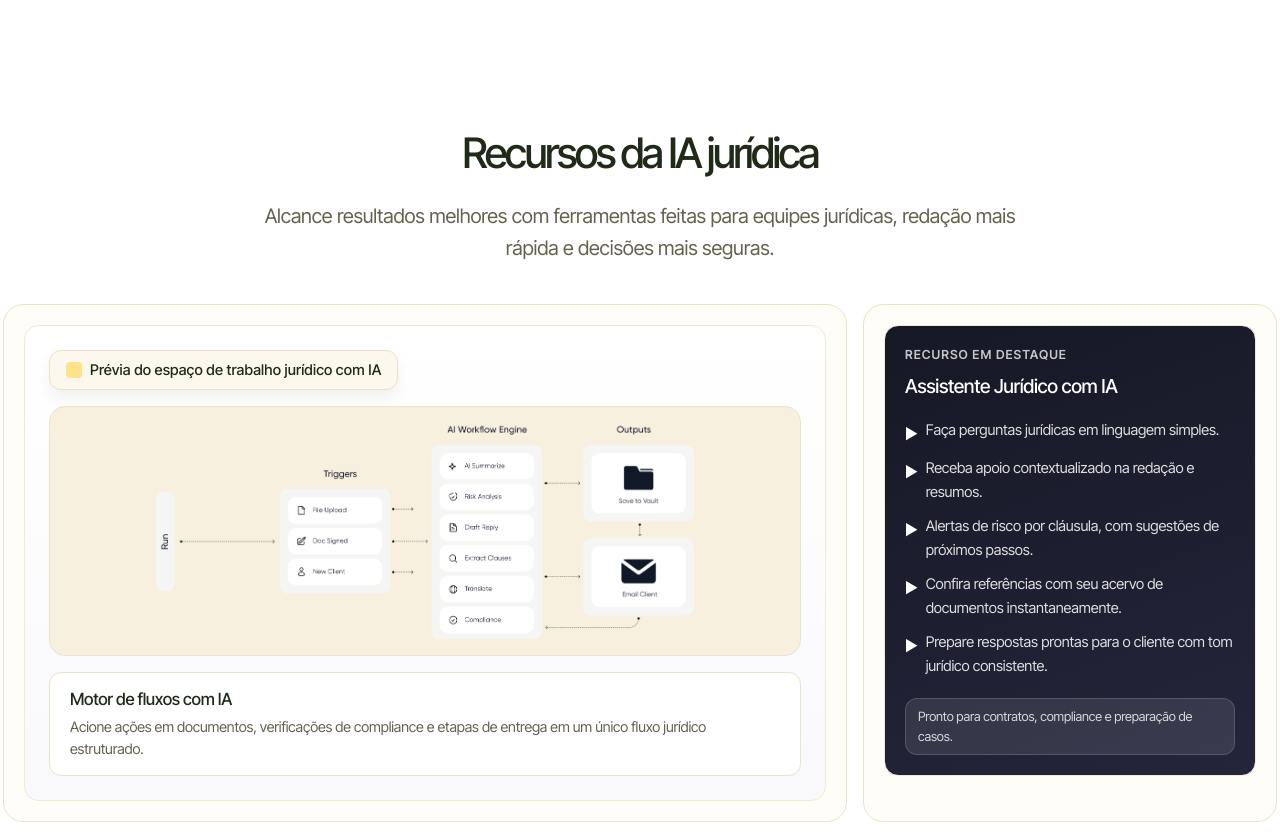
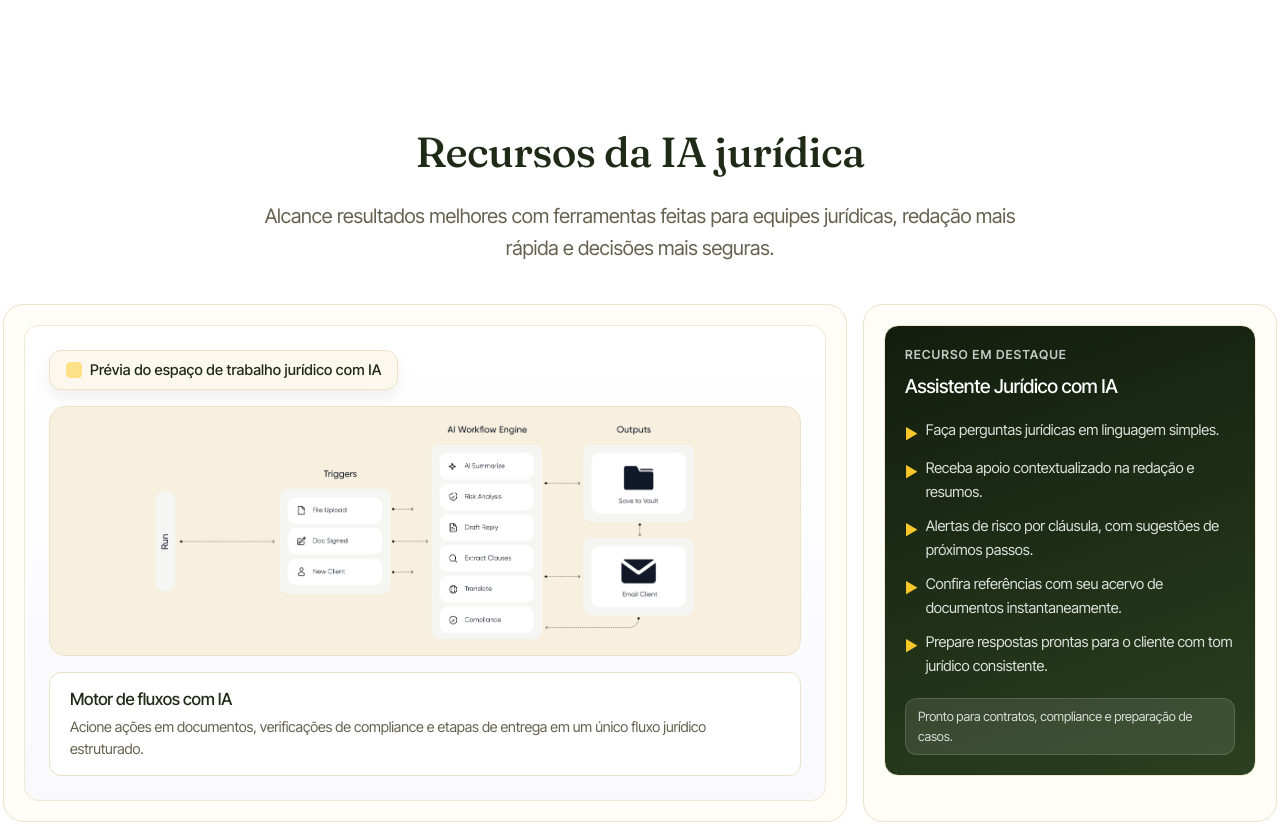
Before and after one commit to marciorosa/pequi, a Next.js app: page / in a window 1280 px wide. Shown: the part 1940-2777 px from the top of the page. Built offline with nearby package versions, Linux system fonts and the light colour scheme; no server answers; a web font is replaced by a local one.

Commit message:
Interface

```diff
--- a/app/components/landingpage/FeaturesSection.tsx
+++ b/app/components/landingpage/FeaturesSection.tsx
@@ -65,15 +65,15 @@ export default function FeaturesSection() {
           </article>
 
           <article className="landing-card lg:col-span-4 p-4 md:p-5">
-            <div className="rounded-[0.9rem] border border-castanha-150 bg-[linear-gradient(160deg,#171825_0%,#23253b_100%)] p-5 text-white">
+            <div className="rounded-[0.9rem] border border-castanha-150 bg-[linear-gradient(160deg,var(--cerrado-950)_0%,var(--cerrado-800)_100%)] p-5 text-white">
               <p className="text-[0.78rem] font-semibold uppercase tracking-[0.08em] text-white/75">Recurso em destaque</p>
               <h4 className="mt-2 text-[1.2rem] font-medium leading-snug">Assistente Jurídico com IA</h4>
               <ul className="mt-5 space-y-2.5 text-[0.92rem] leading-relaxed text-white/85">
-                <li className="flex items-start gap-2"><span className="mt-1 text-white">▶</span><span>Faça perguntas jurídicas em linguagem simples.</span></li>
-                <li className="flex items-start gap-2"><span className="mt-1 text-white">▶</span><span>Receba apoio contextualizado na redação e resumos.</span></li>
-                <li className="flex items-start gap-2"><span className="mt-1 text-white">▶</span><span>Alertas de risco por cláusula, com sugestões de próximos passos.</span></li>
-                <li className="flex items-start gap-2"><span className="mt-1 text-white">▶</span><span>Confira referências com seu acervo de documentos instantaneamente.</span></li>
-                <li className="flex items-start gap-2"><span className="mt-1 text-white">▶</span><span>Prepare respostas prontas para o cliente com tom jurídico consistente.</span></li>
+                <li className="flex items-start gap-2"><span className="mt-1 text-pequi-400">▶</span><span>Faça perguntas jurídicas em linguagem simples.</span></li>
+                <li className="flex items-start gap-2"><span className="mt-1 text-pequi-400">▶</span><span>Receba apoio contextualizado na redação e resumos.</span></li>
+                <li className="flex items-start gap-2"><span className="mt-1 text-pequi-400">▶</span><span>Alertas de risco por cláusula, com sugestões de próximos passos.</span></li>
+                <li className="flex items-start gap-2"><span className="mt-1 text-pequi-400">▶</span><span>Confira referências com seu acervo de documentos instantaneamente.</span></li>
+                <li className="flex items-start gap-2"><span className="mt-1 text-pequi-400">▶</span><span>Prepare respostas prontas para o cliente com tom jurídico consistente.</span></li>
               </ul>
               <div className="mt-5 rounded-xl border border-white/15 bg-white/10 px-3 py-2 text-[0.8rem] text-white/80 transition-all duration-300 hover:border-white/30 hover:bg-white/15">
                 Pronto para contratos, compliance e preparação de casos.
--- a/app/globals.css
+++ b/app/globals.css
@@ -107,7 +107,7 @@
   --ring: var(--pequi-500);
   --font-gilroy: var(--font-inter-tight);
   --font-landing: var(--font-inter-tight);
-  --font-heading: var(--font-gilroy);
+  --font-heading: var(--font-fraunces), Georgia, 'Times New Roman', serif;
 }
 
 @theme inline {
@@ -188,11 +188,17 @@
 
   h1,
   h2,
-  h3,
+  h3 {
+    font-family: var(--font-heading);
+    font-weight: 500;
+    letter-spacing: -0.015em;
+    font-optical-sizing: auto;
+  }
+
   h4,
   h5,
   h6 {
-    font-family: var(--font-heading);
+    font-family: var(--font-sans);
     font-weight: 500;
     letter-spacing: -0.02em;
   }
@@ -307,16 +313,16 @@
 
 .btn-primary-gradient {
   background: linear-gradient(189deg, var(--pequi-300) 10%, var(--pequi-500) 55%, var(--pequi-600) 100%) !important;
-  box-shadow: 0 4px 12px 0 rgba(176, 127, 4, 0.28), 0 -2px 2px 0 rgba(135, 97, 10, 0.45) inset !important;
+  box-shadow: 0 1px 2px 0 rgba(60, 45, 10, 0.08) !important;
   color: var(--pq-on-brand) !important;
-  font-weight: 600;
+  font-weight: 500;
   transition: all 250ms ease !important;
 }
 
 .btn-primary-gradient:hover {
-  transform: translateY(-2px) !important;
-  filter: brightness(1.04) saturate(1.05) !important;
-  box-shadow: 0 10px 24px rgba(176, 127, 4, 0.32), 0 -2px 2px 0 rgba(135, 97, 10, 0.45) inset !important;
+  transform: translateY(-1px) !important;
+  filter: brightness(1.03) !important;
+  box-shadow: 0 2px 6px 0 rgba(60, 45, 10, 0.10) !important;
 }
 
 .btn-primary-gradient:active {
@@ -616,9 +622,6 @@ details[open] .faqMinus {
 
 /* Landing page font scope: enforce Gilroy on headings too */
 .landing-gilroy,
-.landing-gilroy h1,
-.landing-gilroy h2,
-.landing-gilroy h3,
 .landing-gilroy h4,
 .landing-gilroy h5,
 .landing-gilroy h6,
@@ -630,16 +633,31 @@ details[open] .faqMinus {
   font-family: var(--font-landing), system-ui, sans-serif !important;
 }
 
+/* Títulos da landing usam a fonte de títulos (Fraunces) */
+.landing-gilroy h1,
+.landing-gilroy h2,
+.landing-gilroy h3 {
+  font-family: var(--font-heading) !important;
+  font-optical-sizing: auto;
+  letter-spacing: -0.015em;
+}
+
+.landing-gilroy h1 span,
+.landing-gilroy h2 span,
+.landing-gilroy h3 span {
+  font-family: inherit !important;
+}
+
 .landing-primary-btn {
   border-radius: 29.51363rem;
   background: linear-gradient(189deg, var(--pequi-300) 10%, var(--pequi-500) 55%, var(--pequi-600) 100%);
-  box-shadow: 0 4px 12px 0 rgba(176, 127, 4, 0.28), 0 -2px 2px 0 rgba(135, 97, 10, 0.45) inset;
+  box-shadow: 0 1px 2px 0 rgba(60, 45, 10, 0.08);
   color: var(--pq-on-brand);
   text-align: center;
   font-family: var(--font-landing), system-ui, sans-serif;
   font-size: 1rem;
   font-style: normal;
-  font-weight: 500;
+  font-weight: 400;
   line-height: 1.65275rem;
   letter-spacing: -0.01181rem;
   text-transform: capitalize;
@@ -647,9 +665,9 @@ details[open] .faqMinus {
 }
 
 .landing-primary-btn:hover {
-  transform: translateY(-2px);
-  filter: brightness(1.04) saturate(1.05);
-  box-shadow: 0 10px 24px rgba(176, 127, 4, 0.32), 0 -2px 2px 0 rgba(135, 97, 10, 0.45) inset;
+  transform: translateY(-1px);
+  filter: brightness(1.03);
+  box-shadow: 0 2px 6px 0 rgba(60, 45, 10, 0.10);
 }
 
 .landing-secondary-btn {
--- a/app/layout.tsx
+++ b/app/layout.tsx
@@ -1,5 +1,5 @@
 import type { Metadata } from "next";
-import { Inter, Lexend_Deca, Playfair_Display } from "next/font/google";
+import { Fraunces, Inter, Lexend_Deca, Playfair_Display } from "next/font/google";
 import localFont from "next/font/local";
 import "./globals.css";
 import DashboardAwareLayout from "./components/DashboardAwareLayout";
@@ -17,6 +17,14 @@ const playfair = Playfair_Display({
   subsets: ["latin"],
   variable: '--font-playfair',
   display: 'swap',
+});
+
+// Fonte dos títulos (h1, h2, h3): serifada moderna e calorosa
+const fraunces = Fraunces({
+  subsets: ["latin"],
+  variable: '--font-fraunces',
+  display: 'swap',
+  axes: ['opsz'],
 });
 
 const lexendDeca = Lexend_Deca({
@@ -53,7 +61,7 @@ export default function RootLayout({
   children: React.ReactNode;
 }>) {
   return (
-    <html lang="pt-BR" className={`${inter.variable} ${playfair.variable} ${lexendDeca.variable} ${interTight.variable}`}>
+    <html lang="pt-BR" className={`${inter.variable} ${fraunces.variable} ${playfair.variable} ${lexendDeca.variable} ${interTight.variable}`}>
       <body className="min-h-screen flex flex-col bg-background text-foreground" style={{
         ['--font-gilroy' as any]: `var(${interTight.variable})`,
         ['--font-landing' as any]: `var(${interTight.variable})`
```
Also changed, not shown: public/landingpage/intro/bg-img-original.png (added), public/landingpage/intro/bg-img.png.
